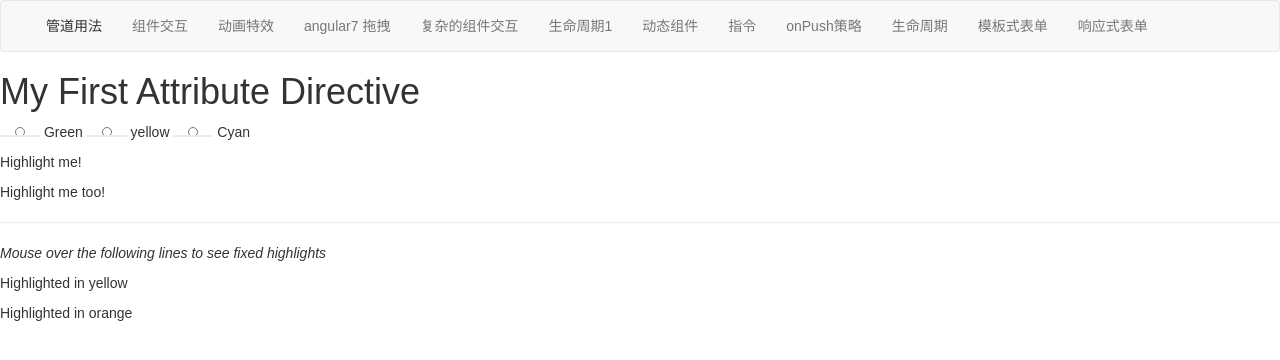
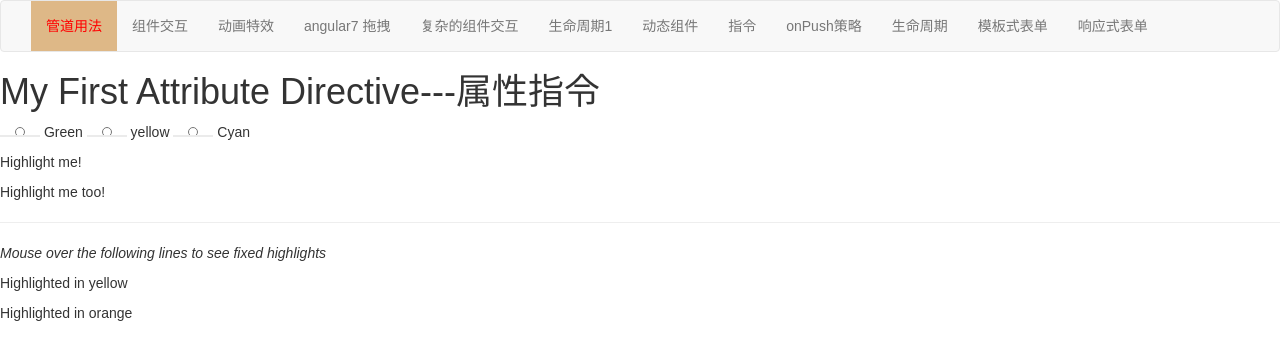
Before and after one commit to xdw898618984/gulpWep, an Angular app: page /product in a window 1280 px wide. In both pictures the pointer is over the link "管道用法". Shown: the top 360 px of the page. Built offline with nearby package versions, Linux system fonts and the light colour scheme.

Commit message:
属性指令

```diff
--- a/src/app/common/product/product.component.html
+++ b/src/app/common/product/product.component.html
@@ -1,5 +1,5 @@
 <!DOCTYPE html>
-<h1>My First Attribute Directive</h1>
+<h1>My First Attribute Directive---属性指令</h1>
 <div>
 
     <p>
--- a/src/app/home/home.component.css
+++ b/src/app/home/home.component.css
@@ -0,0 +1,7 @@
+ul li:hover a {
+    color: red;
+}
+
+ul li:hover {
+    background: burlywood
+}
```
